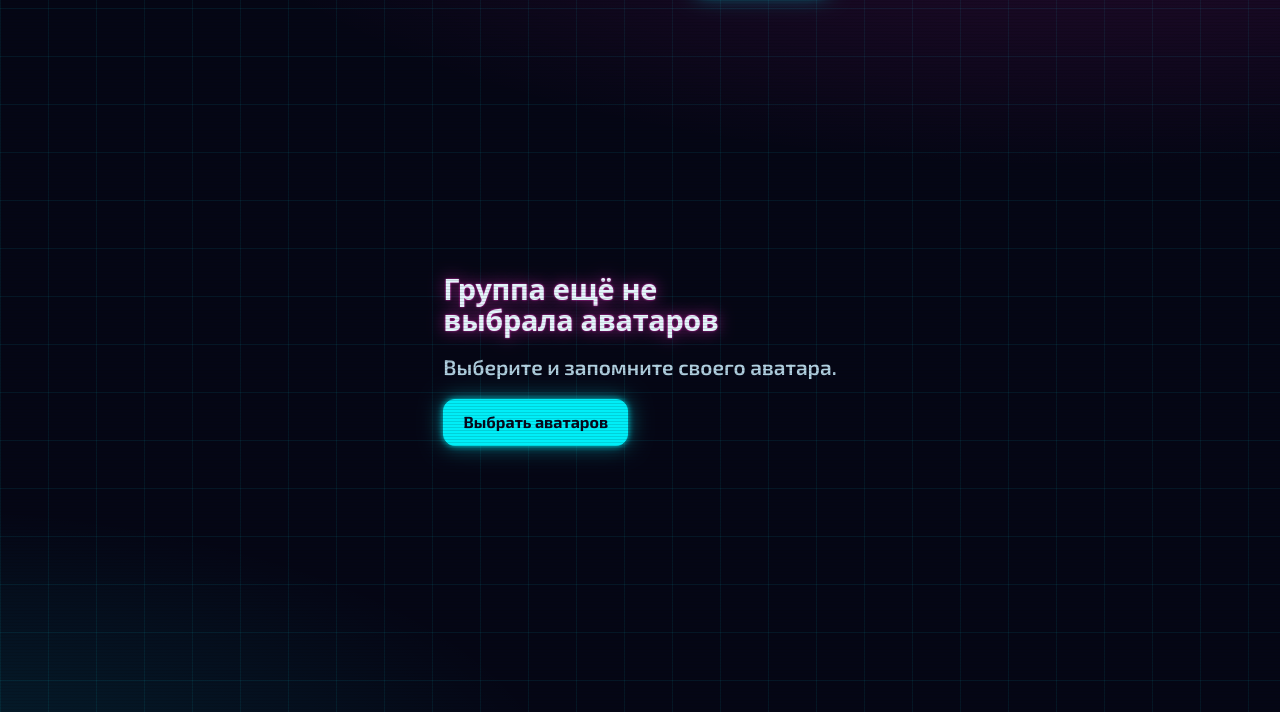
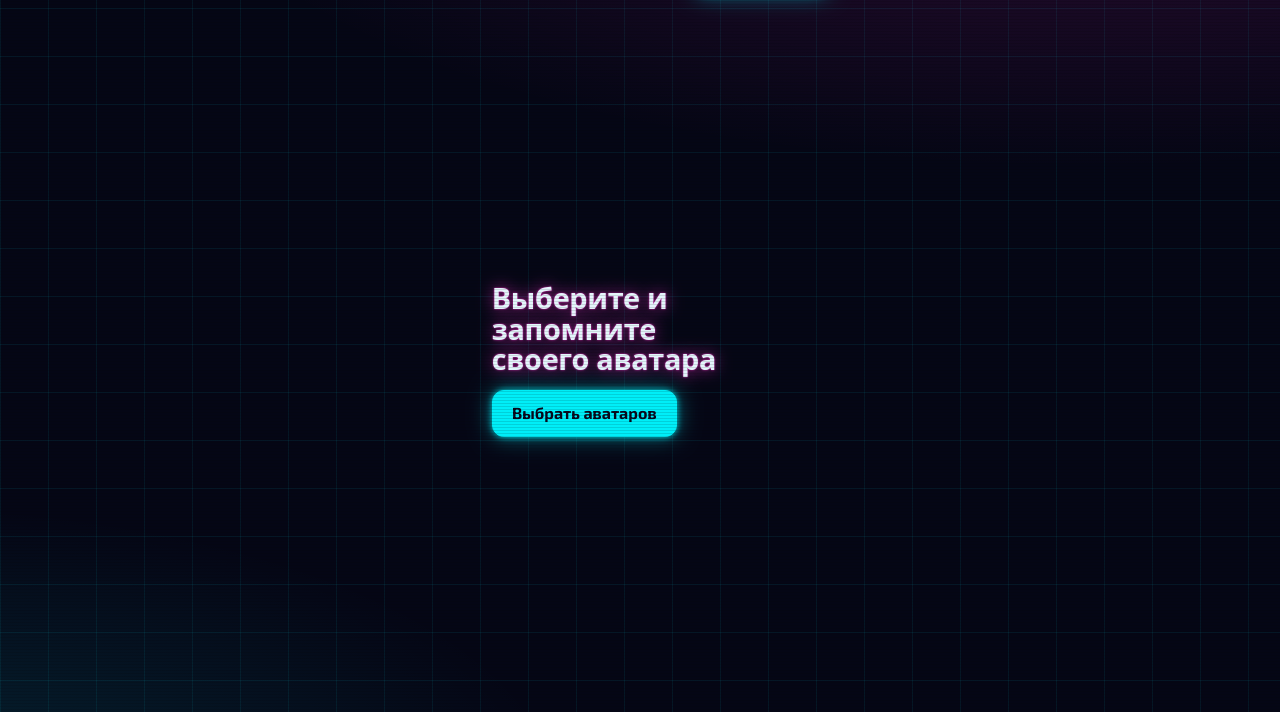
Before and after one commit to plairpro/museum-leaderboard, a plain HTML site: page index.html in a window 1280 px wide. Shown: the part 88-800 px from the top of the page. Drawn offline with Linux system fonts and the light colour scheme; a web font is replaced by a local one.

Commit message:
Пустой экран: один короткий заголовок
Co-Authored-By: Claude Opus 5.5 <noreply@anthropic.com>
Claude-Session: https://claude.ai/code/session_01QR2Zv2m46uYpB38gVoa6Z1

```diff
--- a/index.html
+++ b/index.html
@@ -31,8 +31,7 @@
     <ul class="skeleton" id="loading" aria-label="Загружаю рейтинг"><li></li><li></li><li></li><li></li><li></li><li></li><li></li><li></li><li></li><li></li></ul>
     <ol class="ranks" id="ranks" aria-label="Места" hidden></ol>
     <div class="state" id="empty" hidden>
-      <h2>Группа ещё не выбрала аватаров</h2>
-      <p>Выберите и запомните своего аватара.</p>
+      <h2>Выберите и запомните своего аватара</h2>
       <a class="btn btn--primary" href="register.html">Выбрать аватаров</a>
     </div>
   </main>
```
